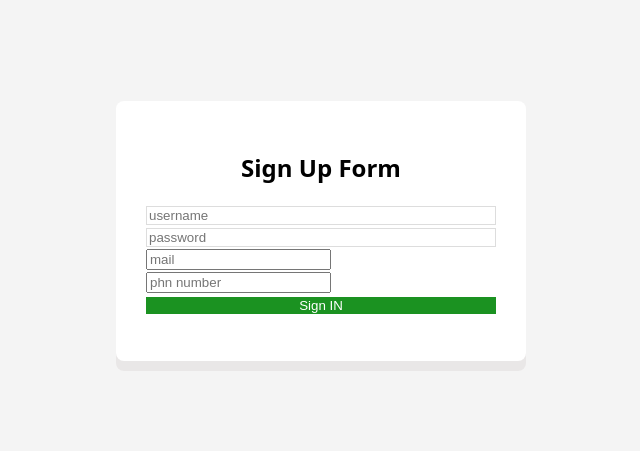
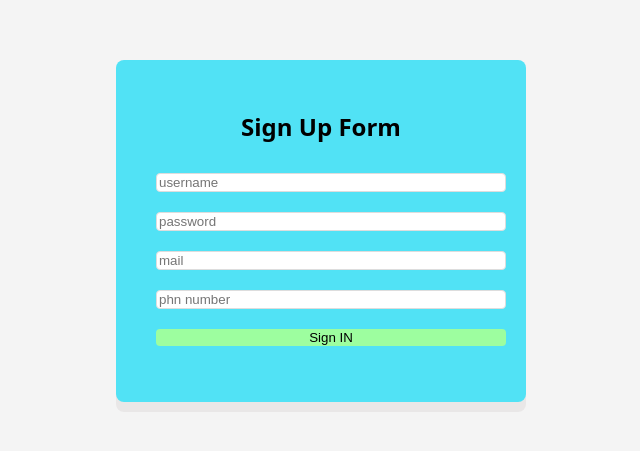
Before and after one commit to Aibin-35/Sign-in-form, a plain HTML site: page index.html in a window 1280 px wide. Shown: the part 169-620 px from the top of the page, without its empty margins (319-959 px from the left). Drawn offline with Linux system fonts and the light colour scheme.

Commit message:
Update style.css

```diff
--- a/style.css
+++ b/style.css
@@ -9,7 +9,7 @@ body{
     height: 100vh;
 }
 .container{
-   background-color: #ffff;
+   background-color: #51e2f5;
    border-radius: 8px;
    box-shadow: 0px 10px rgba(134, 123, 123, 0.1);
    padding: 30px;
@@ -21,18 +21,34 @@ h2{
 }
 input[type="text"],input[type="password"],button{
     width: 100%;
-    padding:10 px
-    margin; 10px;
+    padding:10 px;
+    margin: 10px;
     border:1px solid #ddd;
-    border-radius; 4px;
+    border-radius: 4px;
+    box-sizing:border-box
+}
+input[type="email"],input[type="email"],button{
+    width: 100%;
+    padding:10 px;
+    margin: 10px;
+    border:1px solid #ddd;
+    border-radius: 4px;
+    box-sizing:border-box
+}
+input[type="tel"],input[type="phone"],button{
+    width: 100%;
+    padding:10 px;
+    margin: 10px;
+    border:1px solid #ddd;
+    border-radius: 4px;
     box-sizing:border-box
 }
 button{
-    background-color: rgb(27, 146, 33);
-    color: white;
+    background-color: #9dfe9f;
+    color: black;
     border: none;
     cursor: pointer;
 }
 button.hover{
-    background-color: black;
+    background-color: rgb(177, 30, 30);
 }
```
